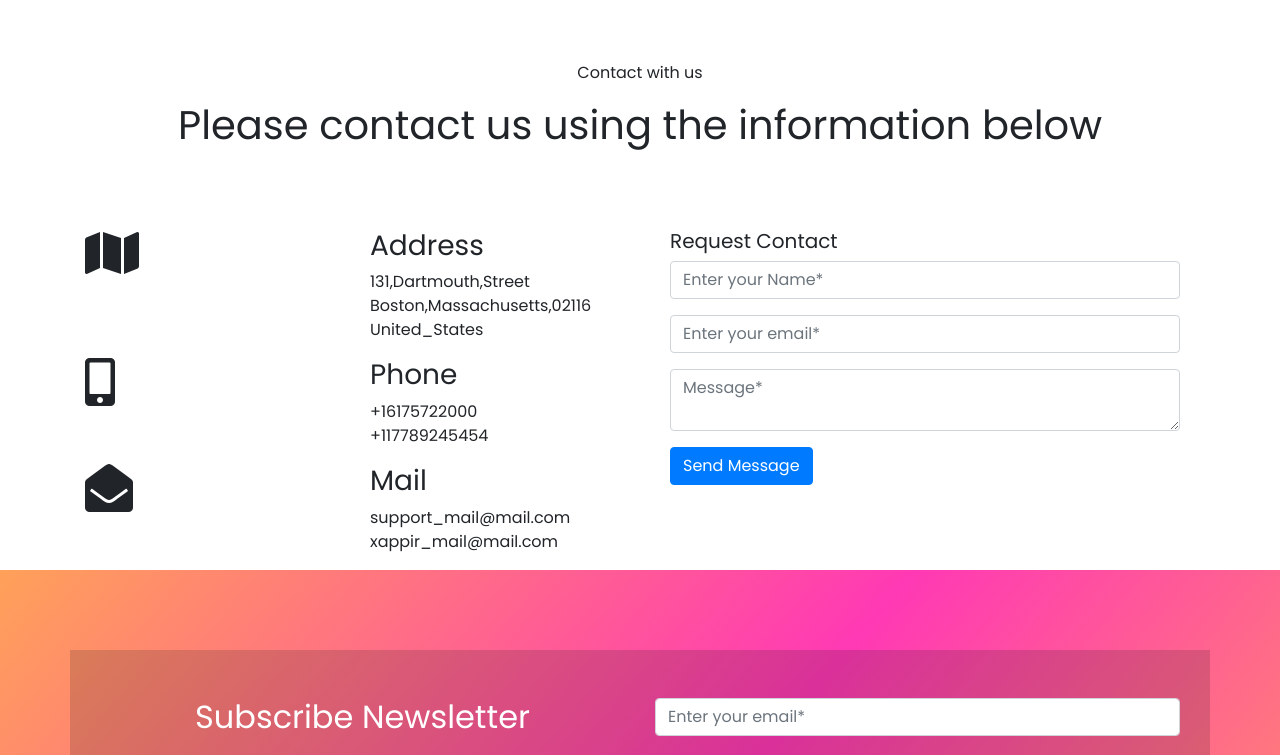
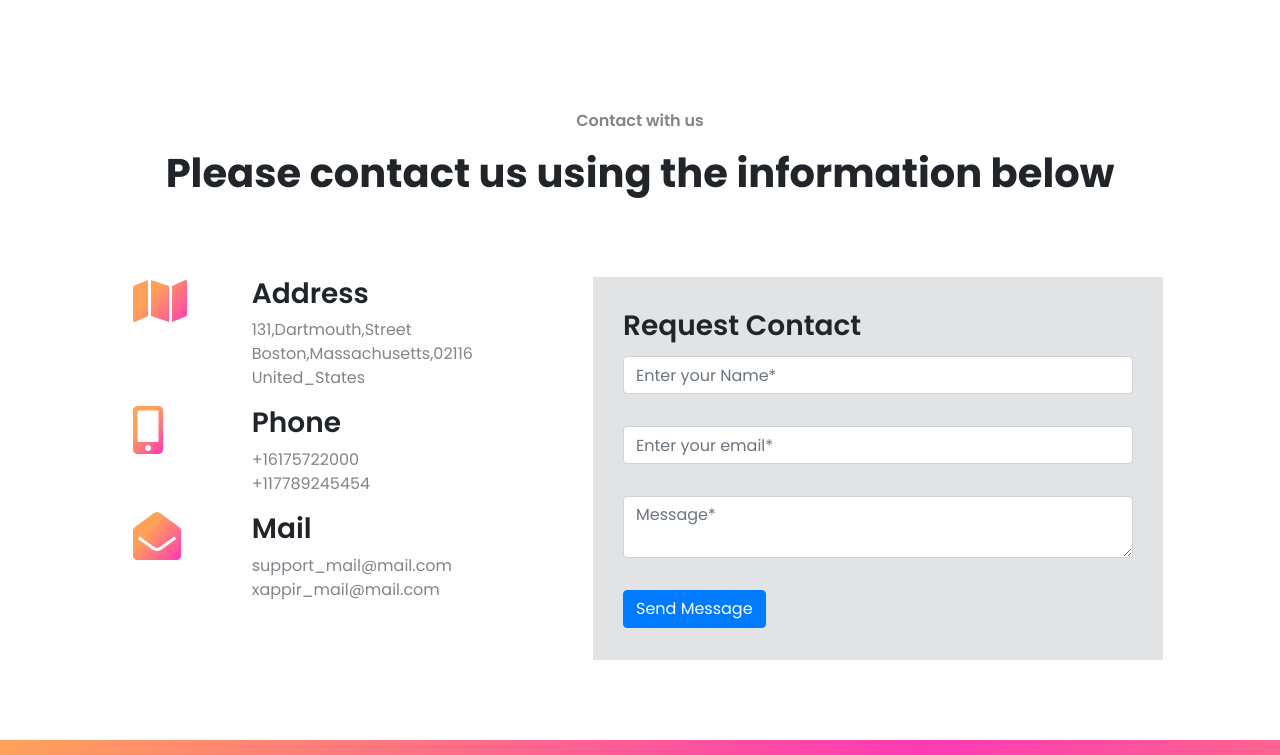
Before and after one commit to shray-jayn/Rappix, a plain HTML site: page index.html in a window 1280 px wide. Shown: the part 4545-5300 px from the top of the page. Drawn offline with nearby package versions, Linux system fonts and the light colour scheme.

Commit message:
commit-7

```diff
--- a/CSS/style.css
+++ b/CSS/style.css
@@ -207,6 +207,92 @@ body {
 
 /* coursel */
 
+
+/* Latest News */
+
+
+.latest-news
+{
+    text-align: center;
+    margin-top: 4em;
+
+}
+
+
+
+
+
+
+
+
+
+
+
+/* contact us */
+.contact-us
+{
+    text-align: center;
+    margin-top: 7em;
+}
+.contact-us-2
+{
+    margin-bottom: 5em;
+}
+
+.contact-icon
+{
+    background-image: linear-gradient(130deg, #ffa159 35%, #ff39b3 100%);
+    background-clip: text !important;
+    -webkit-background-clip: text !important;
+    -webkit-text-fill-color: transparent !important;
+
+}
+
+.contact-form
+{
+    background-color: #e2e3e5;
+    padding-top: 2em;
+    padding-bottom: 2em;
+
+}
+
+.Address-box
+{
+    margin-left: 3em;
+}
+
+.h3-btm
+{
+    margin-bottom: .5em;
+
+}
+
+.p-contact
+{
+    color: #82848a;
+}
+.h3-contact
+{
+    font-weight:600;
+}
+
+.form-control
+{
+    margin-bottom: 2em;;
+}
+
+
+
+
+
+
+
+
+
+
+
+
+
 /* Footer */
 
 #footer {
@@ -232,6 +318,20 @@ body {
 }
 
 
+.foot-h2
+{
+    font-size: 3em;
+    font-weight: bolder;
+
+}
+
+
+.rw-1
+{
+    margin-bottom: 1em;
+    text-align: center;
+}
+
 
 .foot-icon
 {
--- a/index.html
+++ b/index.html
@@ -373,9 +373,9 @@
 
     <!-- Latest news -->
 
-    <div class="container" style="text-align: center; margin-bottom: 5em; margin-top: 4em;">
-        <p>Latest news</p>
-        <h1>Our latest news</h1>
+    <div class="container latest-news " >
+        <p class="feature-p">Latest news</p>
+        <h1 class="feature-h1">Our latest news</h1>
     </div>
 
     <div class="container">
@@ -427,27 +427,27 @@
 
     <!-- Contact with us -->
 
-    <div class="container" style="text-align: center; margin-bottom: 5em; margin-top: 4em;">
-        <p>Contact with us</p>
-        <h1>Please contact us using the
+    <div class="container contact-us" >
+        <p class="feature-p">Contact with us</p>
+        <h1 class="feature-h1">Please contact us using the
             information below</h1>
     </div>
 
-    <div class="container">
+    <div class="container contact-us-2">
         <div class="row">
-            <div class="col">
+            <div class="col-5 Address-box">
 
 
                 <div class="row">
 
-                    <div class="col">
-                        <i class="fas fa-map fa-3x"></i>
+                    <div class="col-3">
+                        <i class="fas fa-map fa-3x contact-icon"></i>
                     </div>
 
 
-                    <div class="col">
-                        <h3>Address</h3>
-                        <p>131,Dartmouth,Street
+                    <div class="col-6">
+                        <h3 class="h3-contact">Address</h3>
+                        <p class="p-contact">131,Dartmouth,Street
                             Boston,Massachusetts,02116
                             United_States</p>
                     </div>
@@ -456,14 +456,14 @@
 
                 <div class="row">
 
-                    <div class="col">
-                        <i class="fas fa-mobile-alt fa-3x"></i>
+                    <div class="col-3">
+                        <i class="fas fa-mobile-alt fa-3x contact-icon"></i>
                     </div>
 
 
-                    <div class="col">
-                        <h3>Phone</h3>
-                        <p>+16175722000
+                    <div class="col-6">
+                        <h3 class="h3-contact">Phone</h3>
+                        <p class="p-contact">+16175722000
                             <br>
                             +117789245454</p>
                     </div>
@@ -473,14 +473,14 @@
 
                 <div class="row">
 
-                    <div class="col">
-                        <i class="fas fa-envelope-open fa-3x"></i>
+                    <div class="col-3">
+                        <i class="fas fa-envelope-open fa-3x contact-icon"></i>
                     </div>
 
 
-                    <div class="col">
-                        <h3>Mail</h3>
-                        <p>support_mail@mail.com
+                    <div class="col-6">
+                        <h3 class="h3-contact">Mail</h3>
+                        <p class="p-contact">support_mail@mail.com
                             xappir_mail@mail.com</p>
                     </div>
 
@@ -488,9 +488,9 @@
 
 
             </div>
-            <div class="col">
+            <div class="col-6 contact-form" >
                 <div class="container">
-                    <h5>Request Contact</h5>
+                    <h3 class="h3-contact h3-btm">Request Contact</h3>
                     <form>
                         <div class="form-group">
 
@@ -529,7 +529,7 @@
             <div class="container">
                 <div class="row">
                     <div class="col-sm" style="text-align: center;">
-                        <h2>Subscribe Newsletter</h2>
+                        <h2 class="foot-h2">Subscribe Newsletter</h2>
                     </div>
                     <div class="col-sm">
 
@@ -545,10 +545,10 @@
         </div>
 
 
-        <div class="container support" >
+        <div class="container support">
             <div class="row">
-                <div class="col-sm">
-                    <div class="row">
+                <div class="col-sm cl-1">
+                    <div class="row rw-1">
                         <img src="assets/logo.png" alt="">
                     </div>
 
@@ -557,8 +557,8 @@
                         </p>
                     </div>
                 </div>
-                <div class="col-sm">
-                    <div class="row">
+                <div class="col-sm cl-1">
+                    <div class="row rw-1">
                         <h2>Useful Links</h2>
                     </div>
                     <div class="row">
@@ -572,8 +572,8 @@
                     </div>
                 </div>
 
-                <div class="col-sm">
-                    <div class="row">
+                <div class="col-sm cl-1">
+                    <div class="row rw-1">
                         <h2>Support</h2>
                     </div>
                     <div class="row">
@@ -587,8 +587,8 @@
                     </div>
                 </div>
 
-                <div class="col-sm">
-                    <div class="row">
+                <div class="col-sm cl-1">
+                    <div class="row rw-1">
                         <h2>Follow Us!</h2>
                     </div>
                     <div class="row">
@@ -604,7 +604,7 @@
 
 
         <hr style="background-color: aliceblue; margin-left: 3em; margin-right: 3em;">
-        <p style="text-align: center;">2021 Copyright© Freekytheme . ALL RIGHTS RESERVED</p>
+        <p style="text-align: center;">2021 Copyright© <b>Freekytheme</b> . ALL RIGHTS RESERVED</p>
 
 
     </footer>
```
